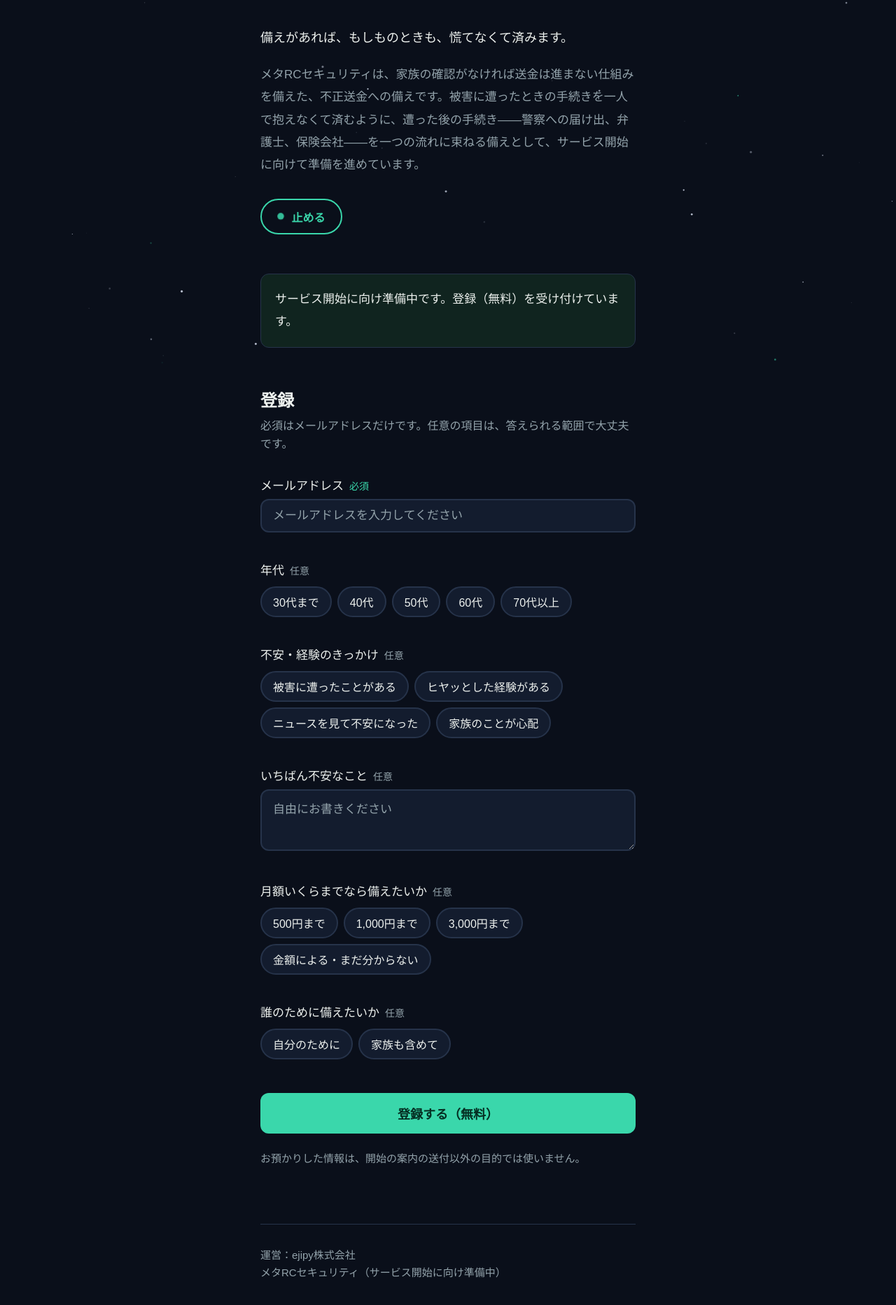
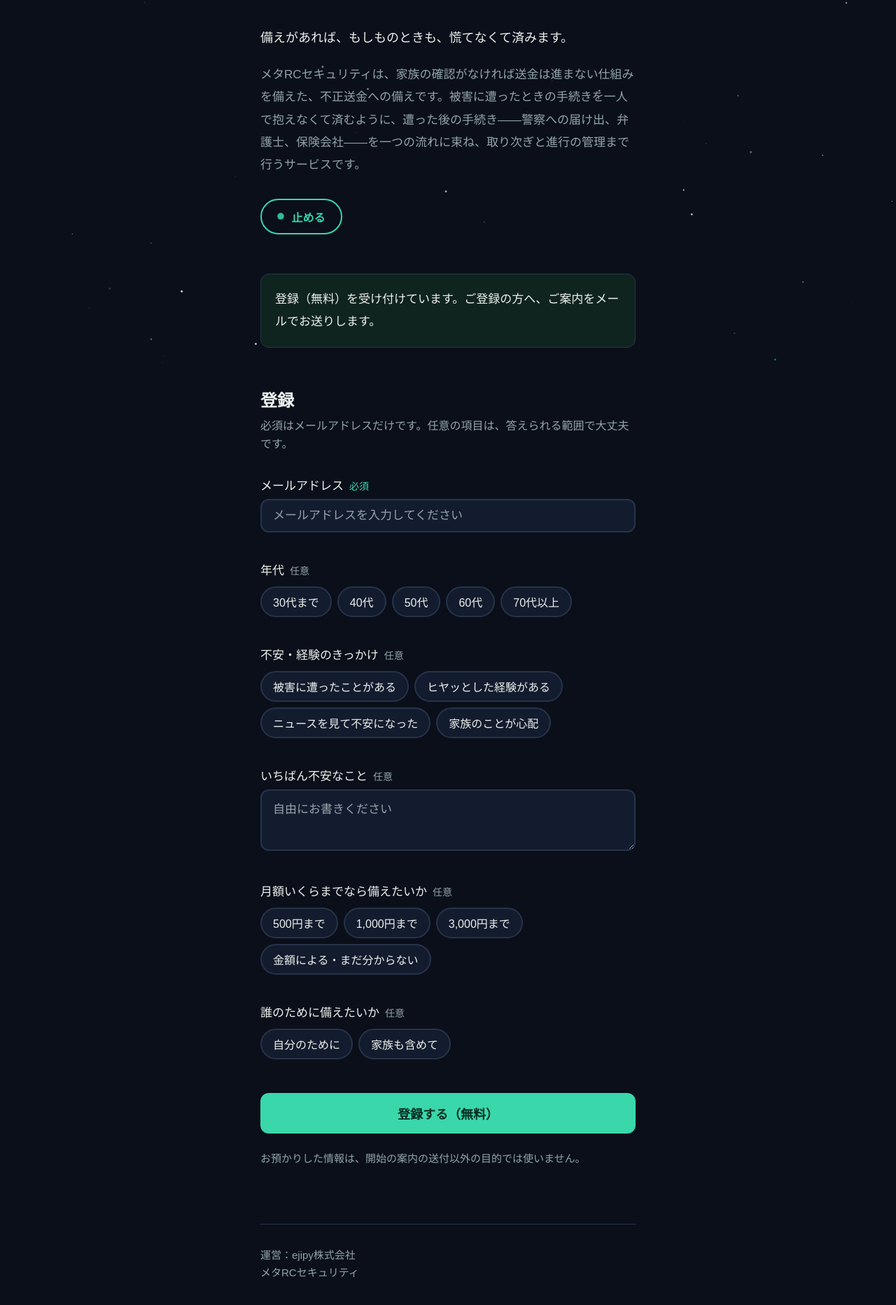
Before and after one commit to ejima0922/meta-rc-security, a plain HTML site: page index.html in a window 1280 px wide. Shown: the part 271-2136 px from the top of the page at 70% size. Drawn offline with Linux system fonts and the light colour scheme.

Commit message:
会社としての完成形に統一

```diff
--- a/index.html
+++ b/index.html
@@ -5,7 +5,7 @@
     <meta name="viewport" content="width=device-width, initial-scale=1, viewport-fit=cover" />
     <meta name="color-scheme" content="dark" />
     <link rel="icon" href="data:," />
-    <title>メタRCセキュリティ 登録（公開版）</title>
+    <title>メタRCセキュリティ 登録</title>
     <style>
       :root {
         color-scheme: dark;
@@ -259,7 +259,7 @@
         <h1>盗まれてからが、<br /><span class="accent">本番です。</span></h1>
         <p class="lead">備えがあれば、もしものときも、慌てなくて済みます。</p>
         <p class="hero-body">
-          メタRCセキュリティは、家族の確認がなければ送金は進まない仕組みを備えた、不正送金への備えです。被害に遭ったときの手続きを一人で抱えなくて済むように、遭った後の手続き——警察への届け出、弁護士、保険会社——を一つの流れに束ねる備えとして、サービス開始に向けて準備を進めています。
+          メタRCセキュリティは、家族の確認がなければ送金は進まない仕組みを備えた、不正送金への備えです。被害に遭ったときの手続きを一人で抱えなくて済むように、遭った後の手続き——警察への届け出、弁護士、保険会社——を一つの流れに束ね、取り次ぎと進行の管理まで行うサービスです。
         </p>
         <button type="button" class="voice-btn" id="voice-btn" aria-pressed="false">
           <span class="dot" aria-hidden="true"></span><span id="voice-btn-label">声で聞く</span>
@@ -269,14 +269,14 @@
 
       <!-- Status notice -->
       <section class="notice" aria-label="現在の状況">
-        <p>サービス開始に向け準備中です。登録（無料）を受け付けています。</p>
+        <p>登録（無料）を受け付けています。ご登録の方へ、ご案内をメールでお送りします。</p>
       </section>
 
       <!-- Form / completion -->
       <section class="form-section" aria-label="登録">
         <div id="done-box" class="done" role="status" hidden>
           <p class="done-title">登録を受け付けました。<br />開始のご案内はメールでお送りします。</p>
-          <p class="done-body">ご登録ありがとうございました。準備が整い次第、ご登録のメールアドレスへご案内します。</p>
+          <p class="done-body">ご登録ありがとうございました。ご案内は、ご登録のメールアドレスへお送りします。</p>
         </div>
 
         <form id="reg-form" novalidate>
@@ -359,7 +359,7 @@
       <!-- Operator -->
       <footer>
         <p>運営：ejipy株式会社</p>
-        <p>メタRCセキュリティ（サービス開始に向け準備中）</p>
+        <p>メタRCセキュリティ</p>
       </footer>
     </main>
 
```
Also changed, not shown: 1 other file.
